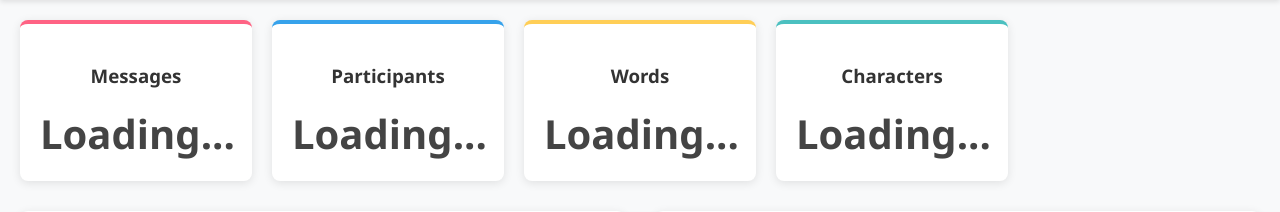
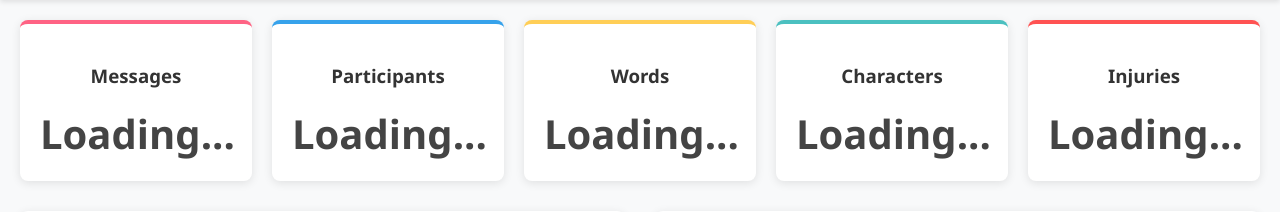
Before and after one commit to Gabrieleirbag1/rainbow-chat-analytics, a Flask app: template src/templates/analytics.html in a window 1280 px wide. Shown: the part 137-349 px from the top of the page. Run offline with Flask 3, Linux system fonts and the light colour scheme; the template is opened without the code that fills it, so the values that code supplies are empty.

Commit message:
feat: add new stat card for total profanity and update analytics display

```diff
--- a/src/static/css/style.css
+++ b/src/static/css/style.css
@@ -231,7 +231,6 @@ button:hover {
   border-bottom: none;
 }
 
-/* Top 3 ranking styles */
 .participants-list li:nth-child(1)::before, .profanity-list li:nth-child(1)::before {
   background-color: #FFD700;
   color: #333;
@@ -245,6 +244,10 @@ button:hover {
 .participants-list li:nth-child(3)::before, .profanity-list li:nth-child(3)::before {
   background-color: #CD7F32;
   color: #333;
+}
+
+.stat-card:nth-child(5) {
+  border-top: 4px solid #FF5252;
 }
 
 /* Enhance name and count display with text overflow handling */
--- a/src/static/scripts/js/analytics.js
+++ b/src/static/scripts/js/analytics.js
@@ -130,6 +130,11 @@ function updateStatCards(summary) {
     document.getElementById('unique-senders').textContent = summary.unique_senders.toLocaleString();
     document.getElementById('total-words').textContent = summary.total_words.toLocaleString();
     document.getElementById('total-characters').textContent = summary.total_characters.toLocaleString();
+
+    // Add this line to update the new stat card
+    if (summary.total_profanity !== undefined) {
+        document.getElementById('total-profanity').textContent = summary.total_profanity.toLocaleString();
+    }
 }
 
 // Update the participants list with sorted data
--- a/src/templates/analytics.html
+++ b/src/templates/analytics.html
@@ -32,6 +32,11 @@
             <div class="stat-card">
                 <h3>Characters</h3>
                 <div class="stat-number" id="total-characters">Loading...</div>
+            </div>
+            <!-- New stat card for injuries/profanity -->
+            <div class="stat-card">
+                <h3>Injuries</h3>
+                <div class="stat-number" id="total-profanity">Loading...</div>
             </div>
         </div>
 
```
